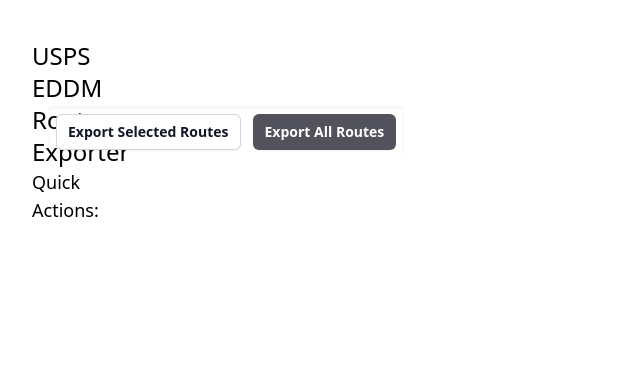
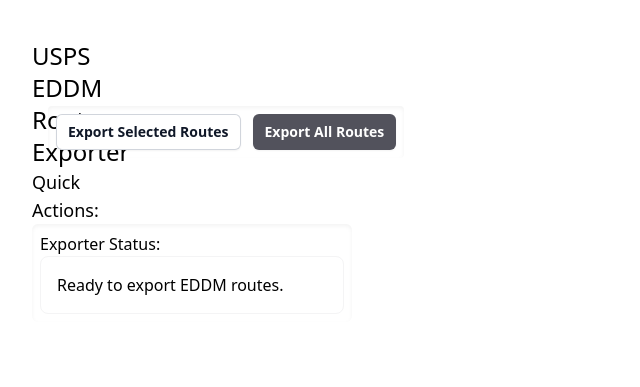
Before and after one commit to williamgregorio/eddm-route-exporter, a website built with webpack: page src/popup/popup.html in a window 1280 px wide. Shown: the whole page, without its empty margins (0-640 px from the left). Built offline with nearby package versions, Linux system fonts and the light colour scheme.

Commit message:
bold on text

```diff
--- a/src/popup/popup.html
+++ b/src/popup/popup.html
@@ -15,8 +15,8 @@
         </div>
       </div>
     </div>
-    <div class="border border-zinc-300 rounded-md p-2 invisible">
-      <h3>Developer Message:</h3>
+    <div class="inset-shadow-sm rounded-md p-2">
+      <h3 class="font-medium">Exporter Status:</h3>
       <div class="border border-zinc-100 rounded-lg p-4" id="message">
       </div>
     </div>
```
